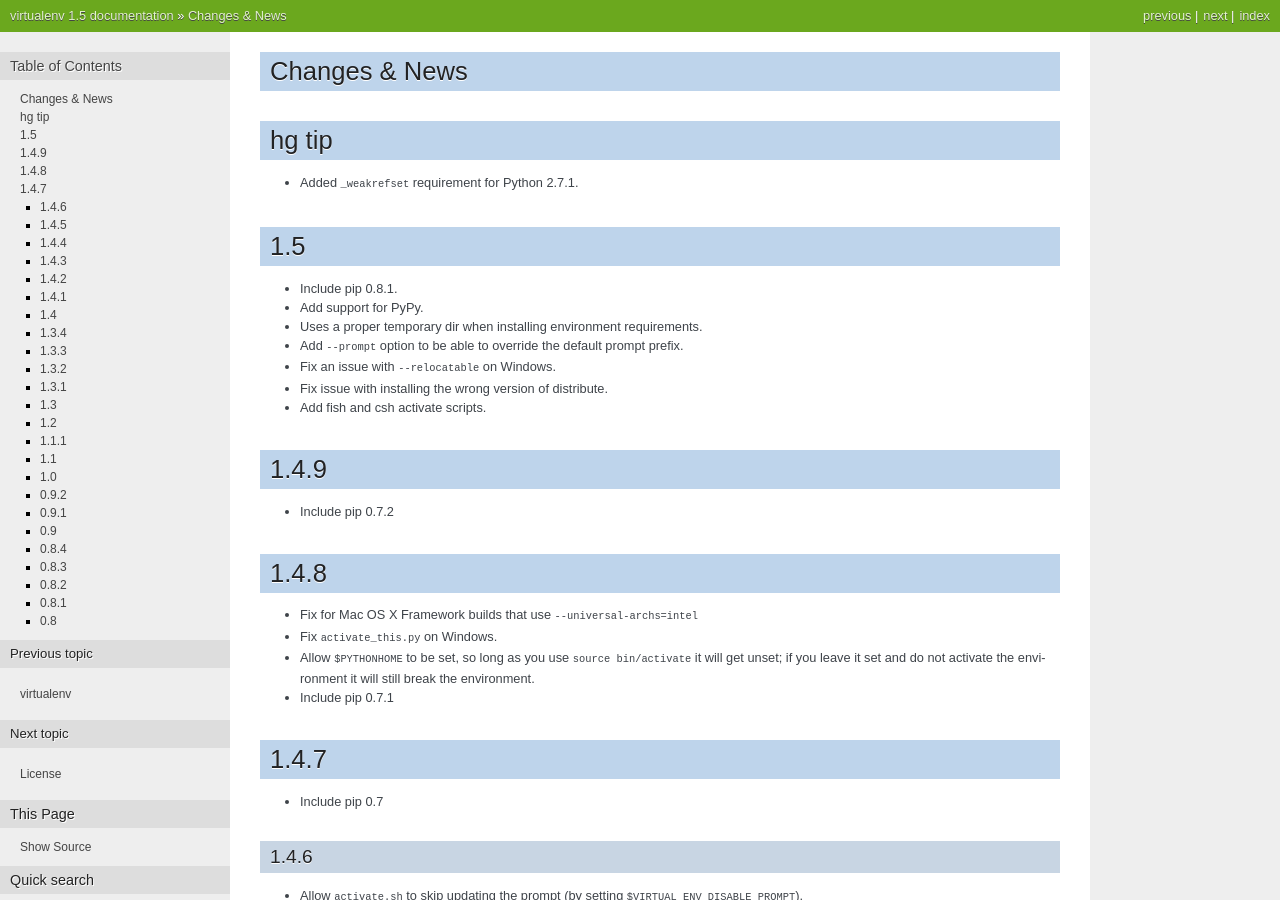
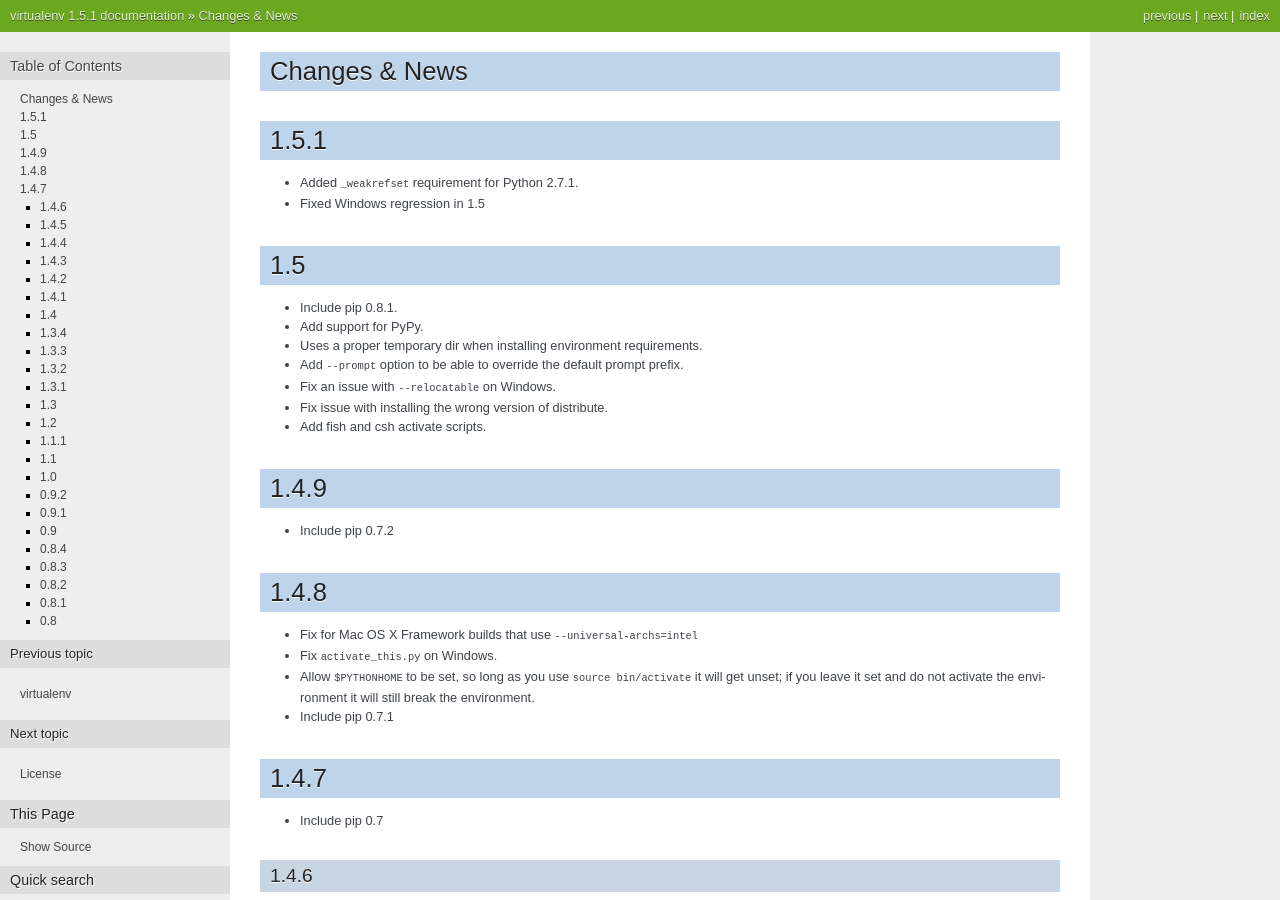
Before and after one commit to pypa/virtualenv, a Sphinx documentation site: the page built from docs/news.txt, in a window 1280 px wide and 900 px high. Built offline with Sphinx 7.4.7, drawn with Linux system fonts in a browser that asks for light colours; some of the changed text lies outside the part shown.

Commit message:
update news for release

```diff
--- a/docs/news.txt
+++ b/docs/news.txt
@@ -1,10 +1,12 @@
 Changes & News
 --------------
 
-hg tip
-------
+1.5.1
+-----
 
 * Added ``_weakrefset`` requirement for Python 2.7.1.
+
+* Fixed Windows regression in 1.5
 
 1.5
 ---
--- a/virtualenv.py
+++ b/virtualenv.py
@@ -2,7 +2,7 @@
 """Create a "virtual" Python installation
 """
 
-virtualenv_version = "1.5"
+virtualenv_version = "1.5.1"
 
 import sys
 import os
```
